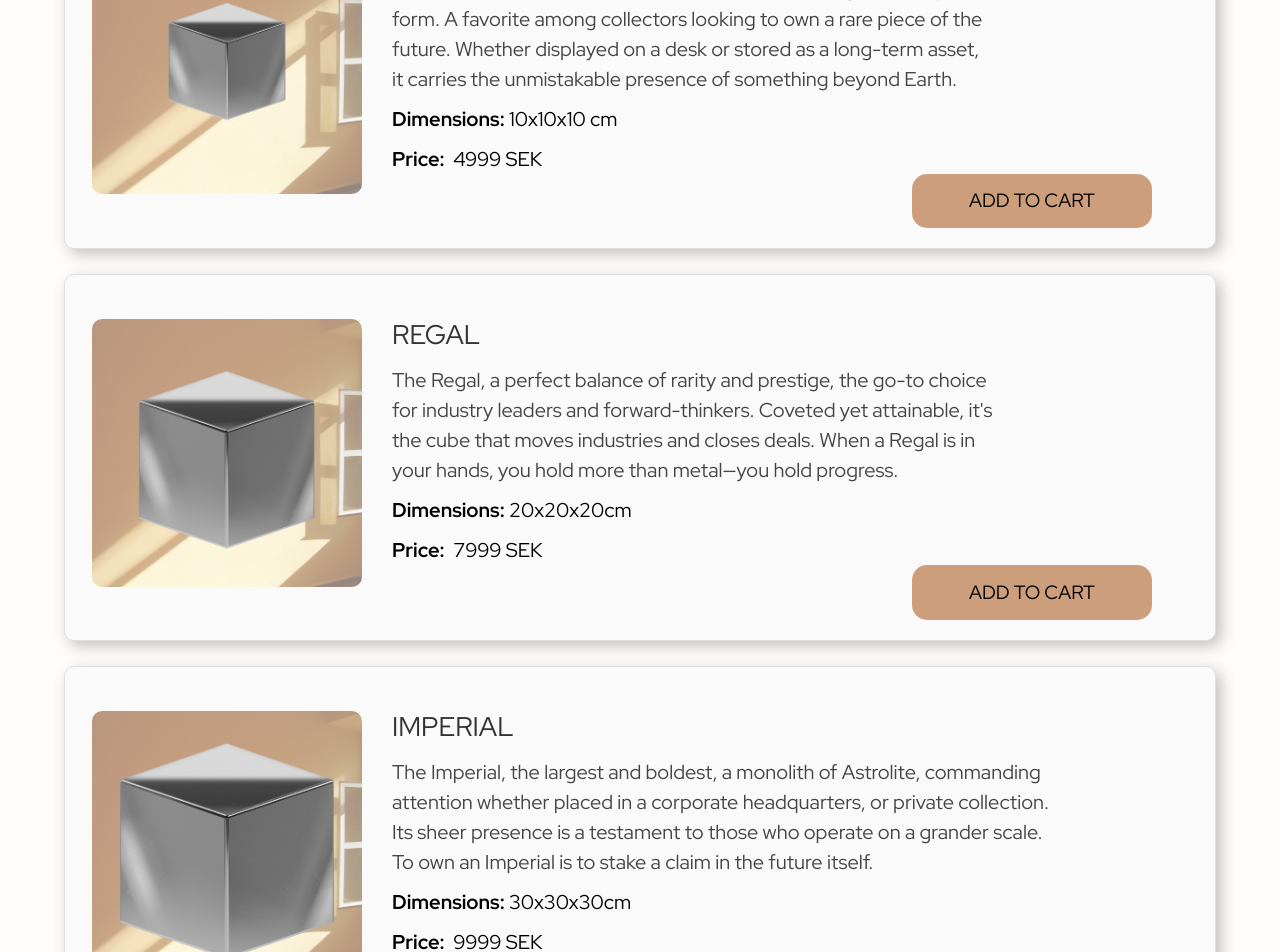
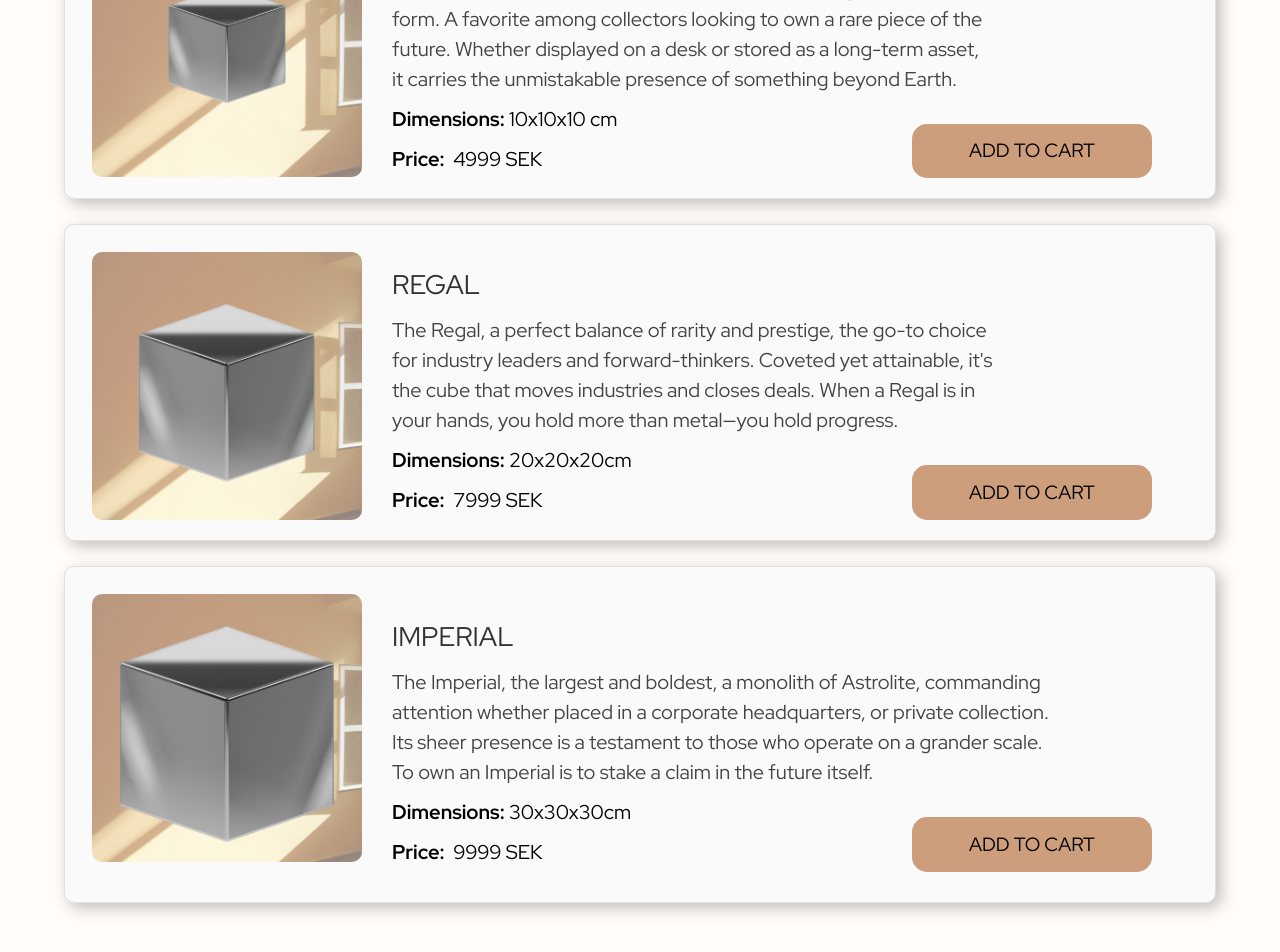
Before and after one commit to HermanNoren/DATX11-Traditional-Website, a Next.js app: page /productpage in a window 1280 px wide. Shown: the part 720-1672 px from the top of the page. Built offline with nearby package versions, Linux system fonts and the light colour scheme.

Commit message:
Fixed the placement of the button and possible became delulu

```diff
--- a/src/app/productpage/page.tsx
+++ b/src/app/productpage/page.tsx
@@ -55,7 +55,7 @@ const ProductPage: React.FC = () => {
       <div className="product-grid">
         {/* PETITE */}
         <div className="product-card">
-          <img src="/petit.png" alt="Petite Cube" className="product-image mb-4" />
+          <img src="/petit.png" alt="Petite Cube" className="product-image" />
           <div className="product-details">
             <h2 className="product-title">PETITE</h2>
             <p className="product-description">
@@ -85,7 +85,7 @@ const ProductPage: React.FC = () => {
 
         {/* REGAL */}
         <div className="product-card">
-          <img src="regal.png" alt="Regal Product" className="product-image mb-4" />
+          <img src="regal.png" alt="Regal Product" className="product-image" />
           <div className="product-details">
             <h2 className="product-title">REGAL</h2>
             <p className="product-description">
@@ -120,7 +120,7 @@ const ProductPage: React.FC = () => {
           <img
             src="imperial.png"
             alt="Imperial Product"
-            className="product-image mb-4"
+            className="product-image mb-5"
           />
           <div className="product-details">
             <h2 className="product-title">IMPERIAL</h2>
--- a/src/app/productpage/products.css
+++ b/src/app/productpage/products.css
@@ -47,8 +47,9 @@ body {
   flex-direction: column;
   gap: 25px;
   max-width: 1300px;
+  height: auto;
   margin: 0 auto;
-  padding: 0 0px;
+  padding: auto;
   align-items: center;
 }
 
@@ -108,7 +109,7 @@ body {
 .product-button {
   width: 15rem;
   margin-left: 520px;
-  margin-top: 0px;
+  margin-top: -50px;
   padding: 0.8rem 3rem;
   font-size: 1.2rem;
   border: none;
```
